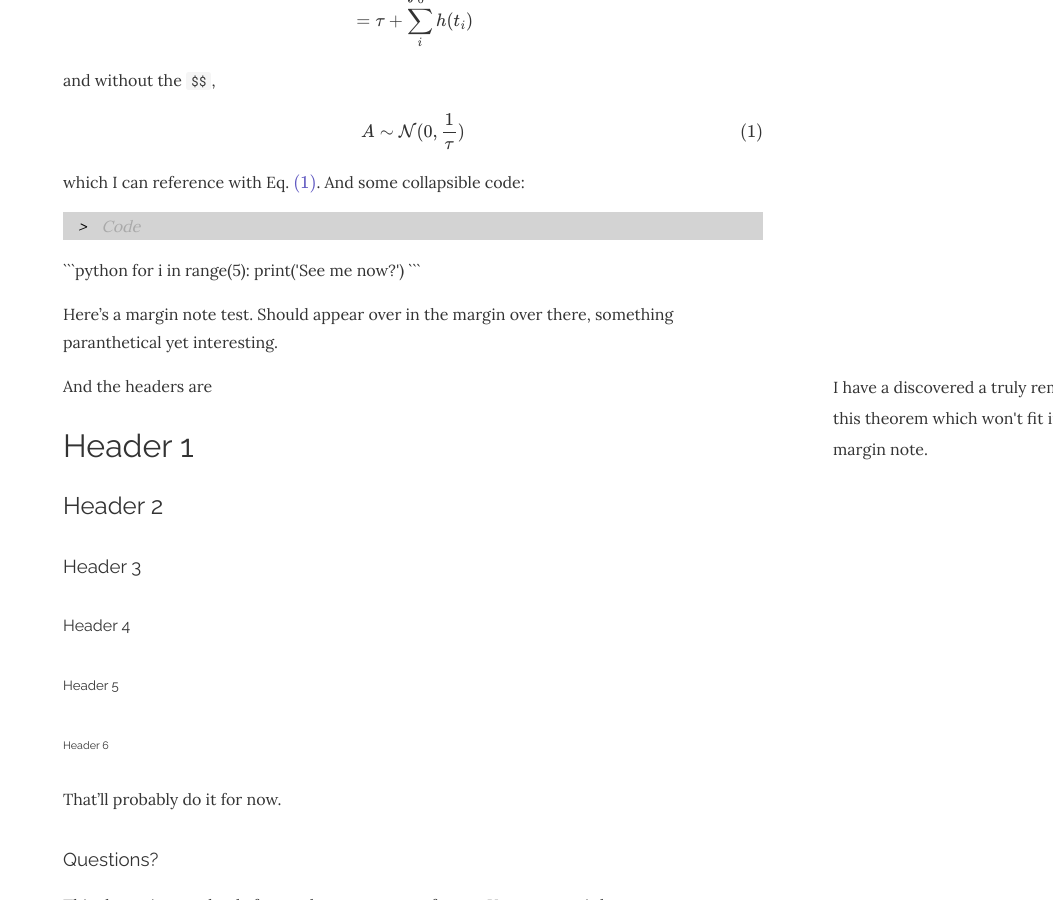
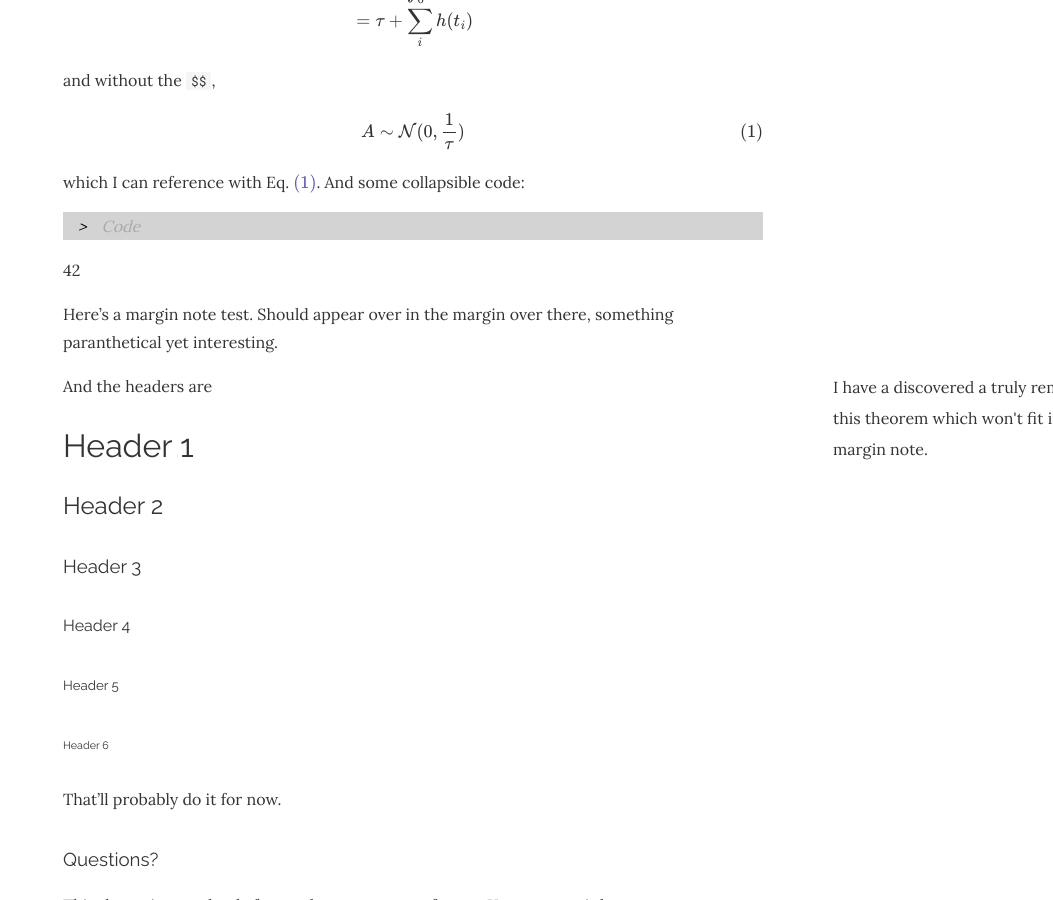
Before and after one commit to stmorse/stmorse.github.io, a Jekyll site: the page built from _posts/2016-12-30-Welcome-to-Lagrange.md, in a window 1280 px wide and 900 px high, scrolled down 1136 px. Shown: the whole window, without its empty margins (227-1280 px from the left). Built offline with Jekyll 4.4.1, drawn with Linux system fonts in a browser that asks for light colours; nearby versions of some CDN libraries; formulas are drawn with MathJax 3.

Commit message:
testing without code

````diff
--- a/_posts/2016-12-30-Welcome-to-Lagrange.md
+++ b/_posts/2016-12-30-Welcome-to-Lagrange.md
@@ -57,12 +57,7 @@
 <collapsible>
   <summary><span class="icon">></span>Code</summary>
   <p>
-
-  ```python
-  for i in range(5):
-    print('See me now?')
-  ```
-
+  42
   </p>
 </collapsible>
 
````
